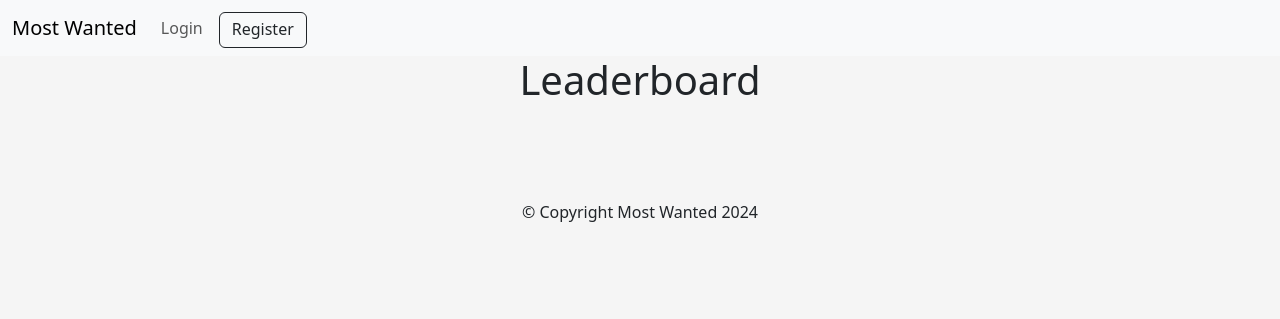
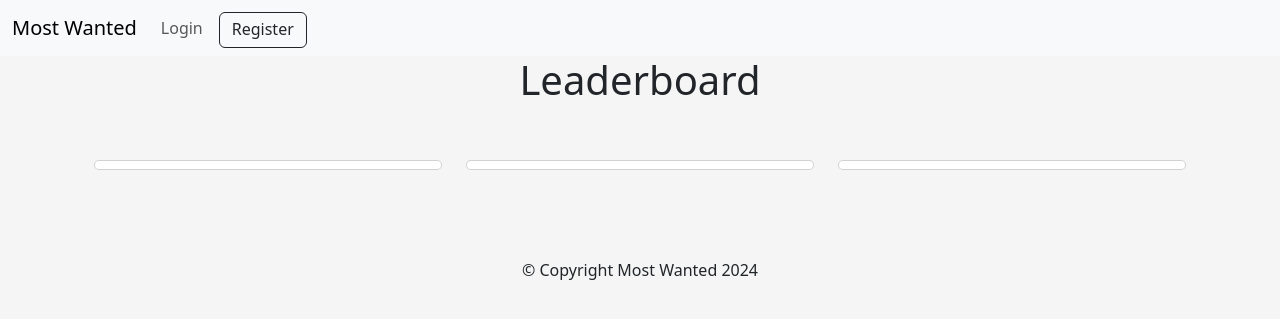
Before and after one commit to GasinskiN/Geocaching_most_wanted, a Flask app: page /leaderboard in a window 1280 px wide. Shown: the top 319 px of the page. Run offline with Flask 3, Linux system fonts and the light colour scheme; some libraries are stand-ins or nearby versions.

Commit message:
Try to implement js

```diff
--- a/app/templates/leaderboard.html
+++ b/app/templates/leaderboard.html
@@ -2,29 +2,55 @@
     <div class="container-sm text-center">
         <h1>Leaderboard</h1>
     </div>
-    {% for user in users %}
     <div class="container-sm pt-5">
         <div class="container text-center">
             <div class="row">
             <div class="col">
-                <div class="card pt-2">
-                    <h3>{{user.rank}}</h3>
+                <div class="card pt-2 rankData">
                 </div>
             </div>
             <div class="col">
-                <div class="card pt-2">
-                    <h3>{{user.username}}</h3>
+                <div class="card pt-2 usernameData">
                 </div>
             </div>
             <div class="col">
-                <div class="card pt-2">
-                    <h3>{{user.points}}</h3>
+                <div class="card pt-2 pointsData">
                 </div>
             </div>
             </div>
         </div>
     </div>
-    {%endfor%}
+
+
+<script>
+    fetch('/api/leaderboard')
+        .then(response => response.json())
+        .then(data => {
+            const displayUsername = document.getElementsByClassName("usernameData")
+            const displayPoints = document.getElementsByClassName("pointsData")
+            const displayRank = document.getElementsByClassName("rankData")
+
+            // Create HTML elements to display the JSON data
+            const nameElement = document.createElement("h3");
+            nameElement.textContent = data.username;
+
+            const rankElement = document.createElement("h3");
+            rankElement.textContent = data.rank;
+
+            const pointsElement = document.createElement("h3");
+            pointsElement.textContent = data.points;
+
+
+
+            // Append the elements to the "dataDisplay" div
+            displayUsername.appendChild(nameElement);
+            displayRank.appendChild(rankElement);
+            displayPoints.appendChild(pointsElement)
+        })
+        .catch(error => console.error("Error fetching JSON data:", error));
+
+
+</script>
     <!-- <div class="container-sm pt-5">
         <div class="container text-center">
             <div class="row">
```
